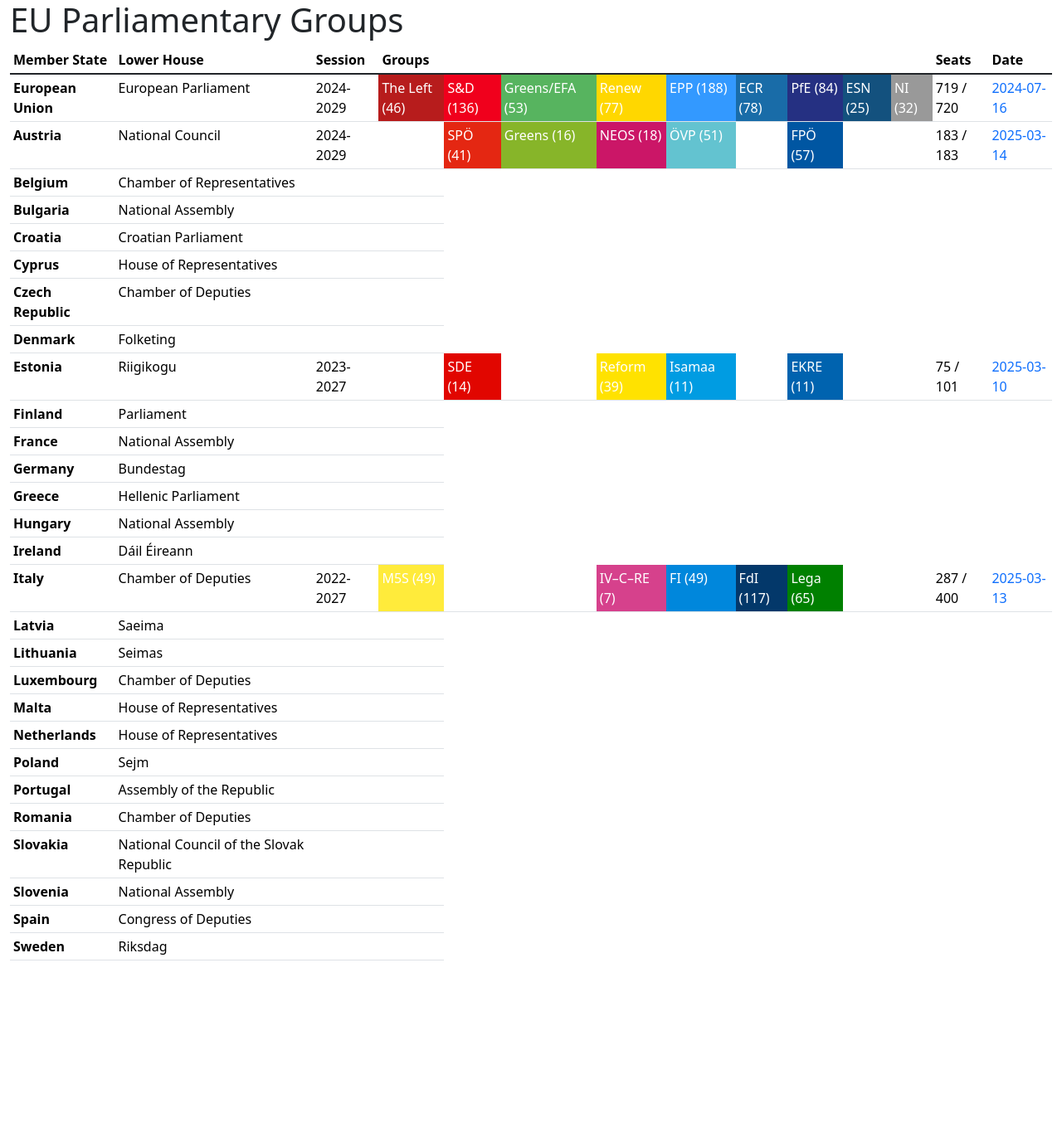
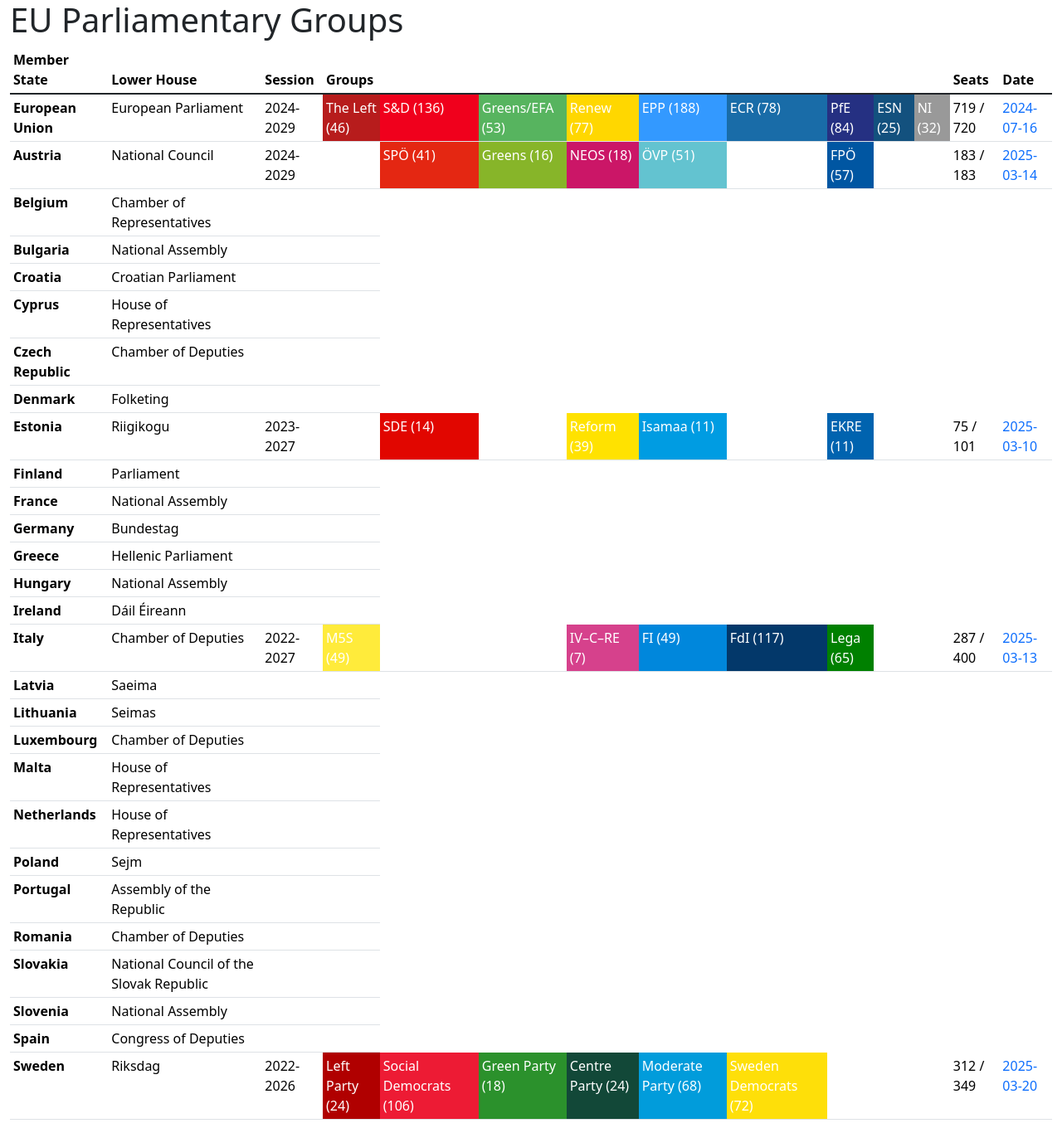
Before and after one commit to jeandecian/eu-parliamentary-groups, a Jekyll site: the page built from index.md, in a window 1280 px wide. Shown: the whole page at 83% size. Built offline with Jekyll 4.4.1, drawn with Linux system fonts in a browser that asks for light colours; before the commit the page ends 1174 px from its top, so only the background shows below that.

Commit message:
add Riksdag (Sweden) data of 2025-03-20

```diff
--- a/_data/parliaments.yml
+++ b/_data/parliaments.yml
@@ -245,3 +245,44 @@
 
 - member-state: Sweden
   lower-house: Riksdag
+  seats: 349
+  session: 2022-2026
+  groups:
+    - name: Left Party
+      number-of-mps: 24
+      color: "#B00000"
+
+    - name: Social Democrats
+      number-of-mps: 106
+      color: "#ED1B34"
+
+    - name: Green Party
+      number-of-mps: 18
+      color: "#2B912C"
+
+    - name: Centre Party
+      number-of-mps: 24
+      color: "#124838"
+
+    - name: Moderate Party
+      number-of-mps: 68
+      color: "#019CDB"
+
+    - name: Sweden Democrats
+      number-of-mps: 72
+      color: "#FEDF09"
+
+    - name:
+      number-of-mps:
+      color:
+
+    - name:
+      number-of-mps:
+      color:
+
+    - name:
+      number-of-mps:
+      color:
+
+  date: 2025-03-20
+  source-url: https://en.wikipedia.org/wiki/Riksdag
```
